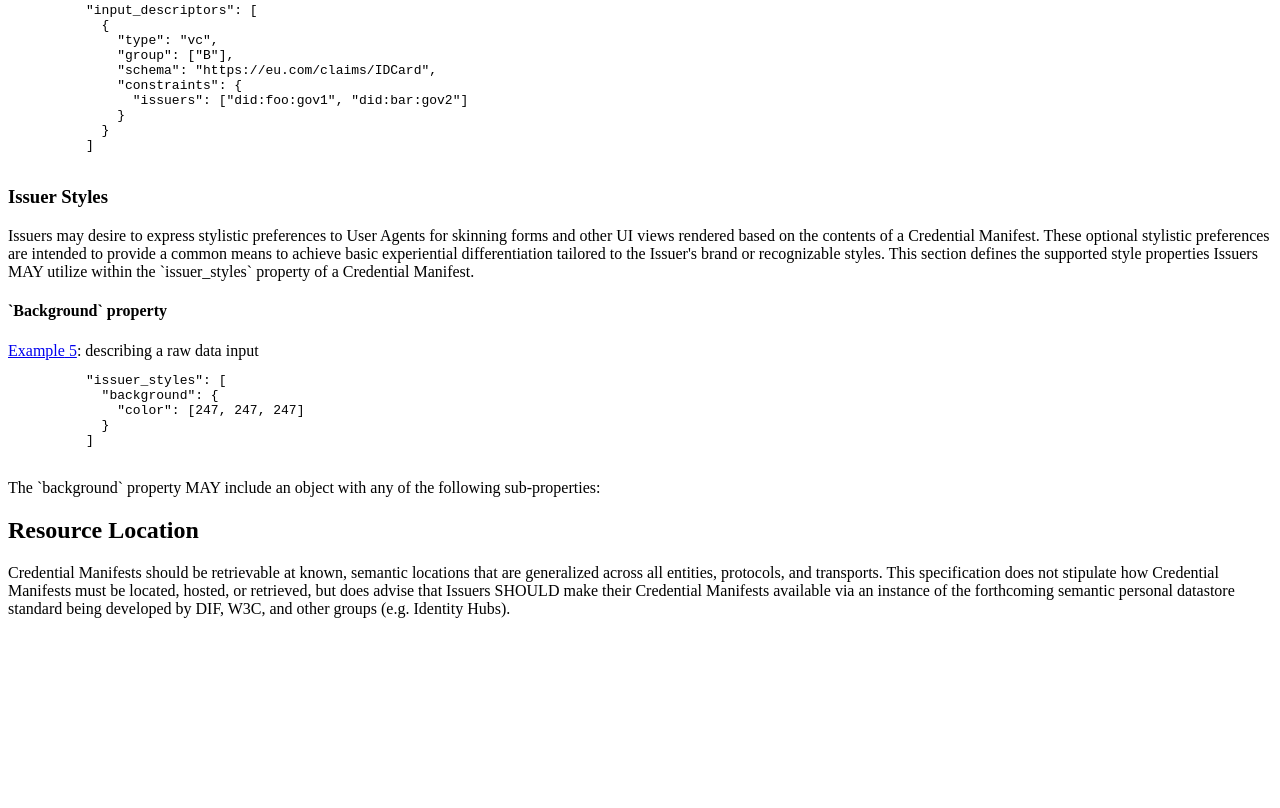
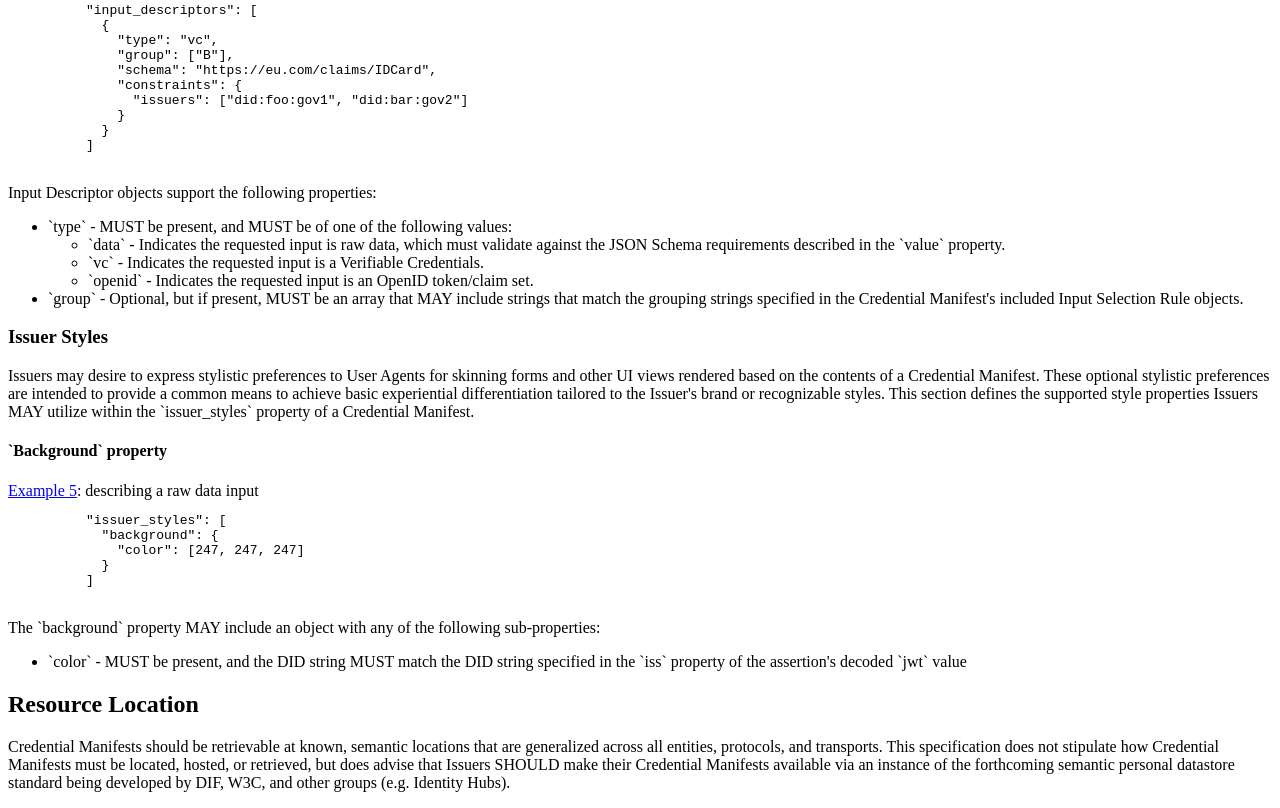
Before and after one commit to decentralized-identity/credential-manifest, a plain HTML site: page index.html in a window 1280 px wide. Shown: the part 2400-3208 px from the top of the page. Before the commit the page ends 3034 px from the top, so only its background shows below. Drawn offline with Linux system fonts and the light colour scheme.

Commit message:
more content

```diff
--- a/index.html
+++ b/index.html
@@ -285,6 +285,31 @@
           ]
           </pre></code>
         </div>
+
+        <p>
+          Input Descriptor objects support the following properties:
+        </p>
+
+        <ul>
+          <li>
+            `type` - MUST be present, and MUST be of one of the following values:
+            <ul>
+              <li>
+                `data` - Indicates the requested input is raw data, which must validate against the JSON Schema requirements described in the `value` property.
+              </li>
+              <li>
+                `vc` - Indicates the requested input is a Verifiable Credentials.
+              </li>
+              <li>
+                `openid` - Indicates the requested input is an OpenID token/claim set.
+              </li>
+            </ul>
+          </li>
+          <li>
+            `group` - Optional, but if present, MUST be an array that MAY include strings that match the grouping strings specified in the Credential Manifest's included Input Selection Rule objects.
+          </li>
+        </ul>
+
       </section>
 
       <section id="issuer_styles">
@@ -314,6 +339,12 @@
           The `background` property MAY include an object with any of the following sub-properties:
         </p>
 
+        <ul>
+          <li>
+            `color` - MUST be present, and the DID string MUST match the DID string specified in the `iss` property of the assertion's decoded `jwt` value
+          </li>
+        </ul>
+
       </section>
     </section>
 
```
